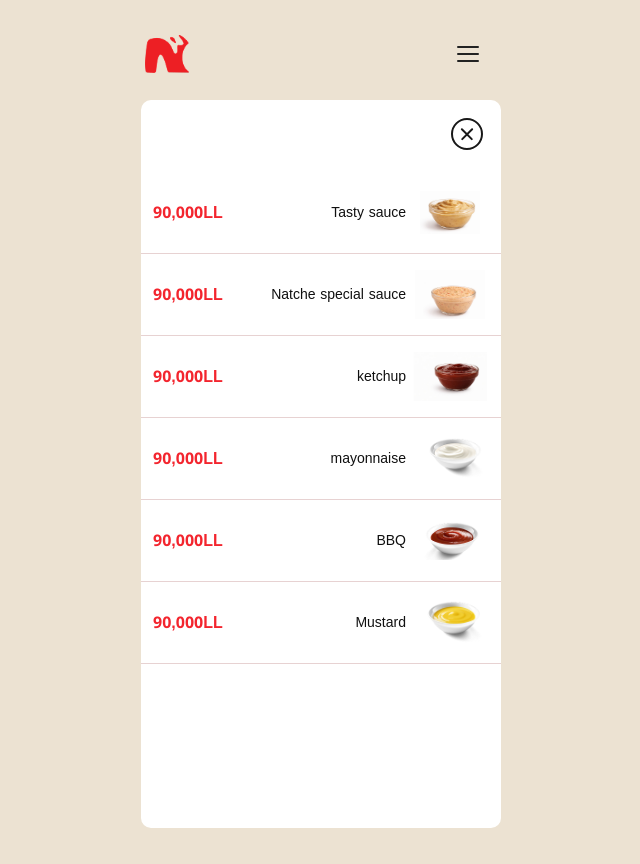
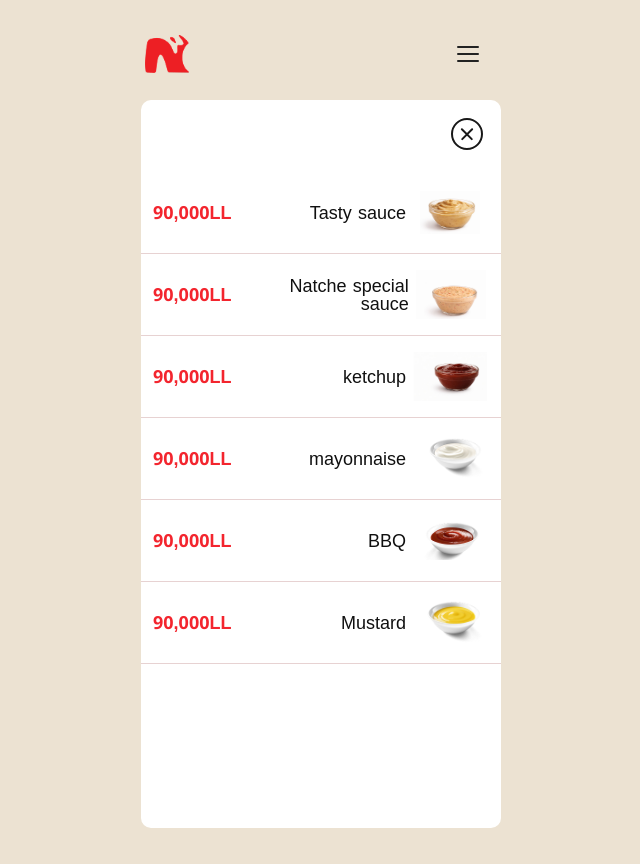
Before and after one commit to Ghadir31/tasty_natche, a React (Vite) app: page /sauces in a window 1280 px wide. Shown: the whole page, without its empty margins (319-959 px from the left). Built offline with nearby package versions, Linux system fonts and the light colour scheme.

Commit message:
improved sauces layout

```diff
--- a/src/styles/global.scss
+++ b/src/styles/global.scss
@@ -749,7 +749,7 @@ button {
   height: auto;
   width: 80px;
   color: #f3252e;
-  font-size: 16px;
+  font-size: 18px;
   font-weight: 700;
   line-height: 1;
   background: transparent;
@@ -763,7 +763,7 @@ button {
 
 .sauce-row__title {
   color: #101010;
-  font-size: 14px;
+  font-size: 18px;
   font-weight: 500;
   line-height: 1;
   text-align: right;
```
